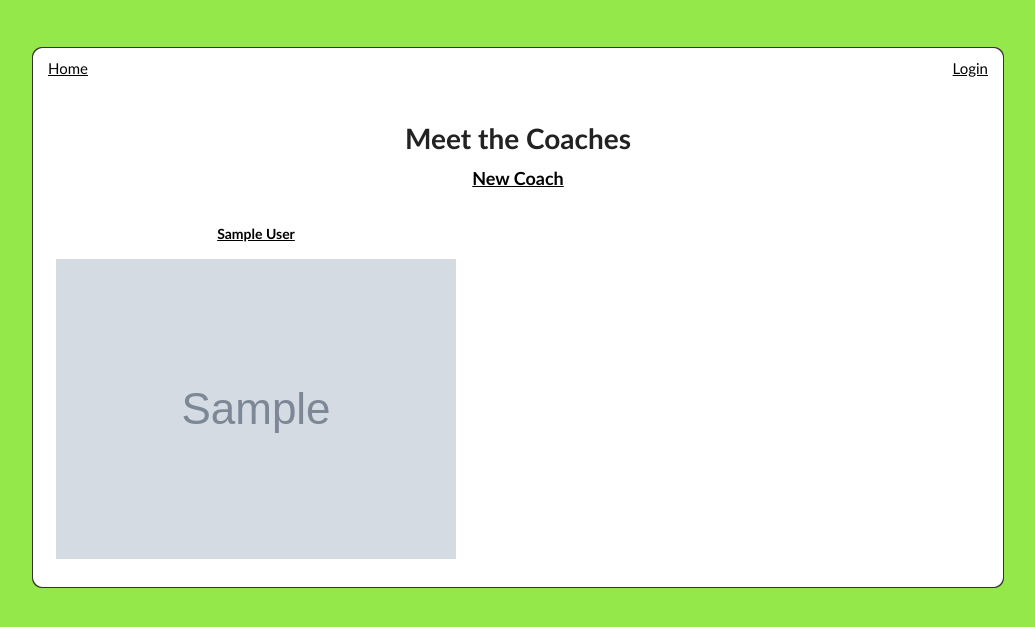
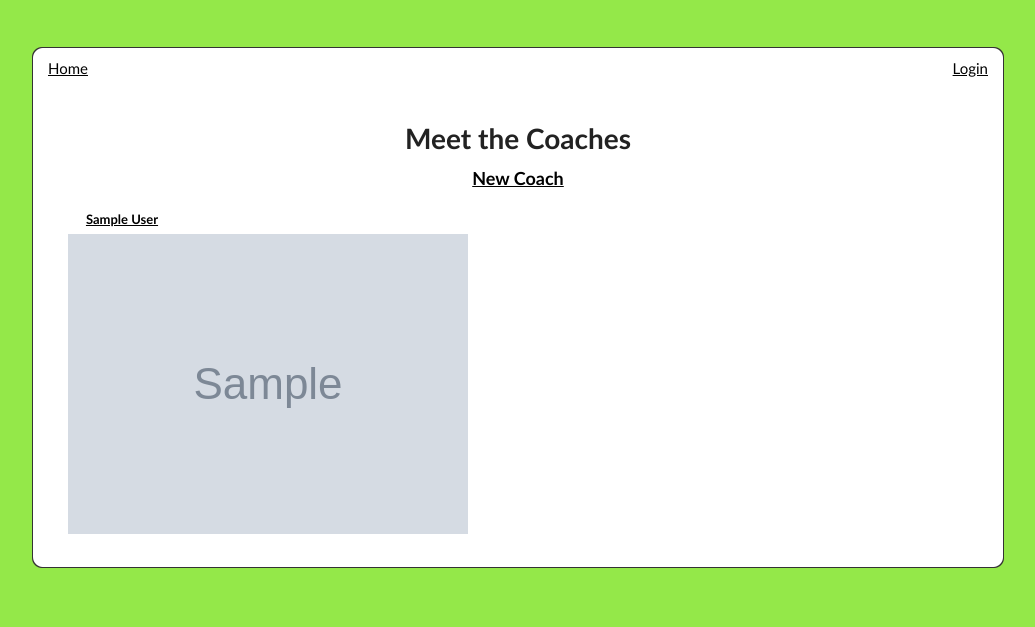
Before and after one commit to TricksGymnastics/tricks-app, a Rails app: page /coaches in a window 1280 px wide. Shown: the top 627 px of the page, without its empty margins (122-1157 px from the left). Run offline with Rails 7, Linux system fonts and the light colour scheme; tables that the repository leaves empty hold one stand-in row (values such as "Sample post"); style sheets or scripts are compiled from the project's sources; parts of the project's set-up code (start-up, migrations or seed data) failed here and were passed over; some libraries are stand-ins or nearby versions.

Commit message:
Added space constraints to Coaches at index

```diff
--- a/app/controllers/coaches_controller.rb
+++ b/app/controllers/coaches_controller.rb
@@ -7,6 +7,7 @@
   # GET /coaches
   # GET /coaches.json
   def index
+   # @gb_coaches = Coach.includes(:locations).first.locations.group_by(&:name)
     respond_to do |format|
       format.html # index.html.erb
       format.json { render json: @coaches }
--- a/app/views/coaches/index.html.erb
+++ b/app/views/coaches/index.html.erb
@@ -2,11 +2,13 @@
 
 <h1>Meet the Coaches</h1>
 
-<h3 style="text-align:center"><%= link_to 'New Coach', new_coach_path %></h3>
+<h3 style="text-align:center;"><%= link_to 'New Coach', new_coach_path %></h3>
 
 <% @coaches.each do |coach| %>
-  <div style="float:left; margin: 10px;">
-    <h2 style="font-size: 14px; margin-bottom: 5px"><%= link_to coach.firstname+" "+coach.lastname, coach %></h2>
-    <%= link_to image_tag(coach.image_url(:small_thumb).to_s), coach %>
+  <div style="float:left; width: 158px; text-align: center;  margin-bottom: 15px;">
+    <h2 style="font-size: 13px; padding: 3px;"><%= link_to coach.firstname+" "+coach.lastname, coach %></h2>
+    <div style="width: 115px; margin: 0 auto">
+      <%= link_to image_tag(coach.image_url(:small_thumb).to_s), coach %>
+	</div>
   </div>
 <% end %>
```
